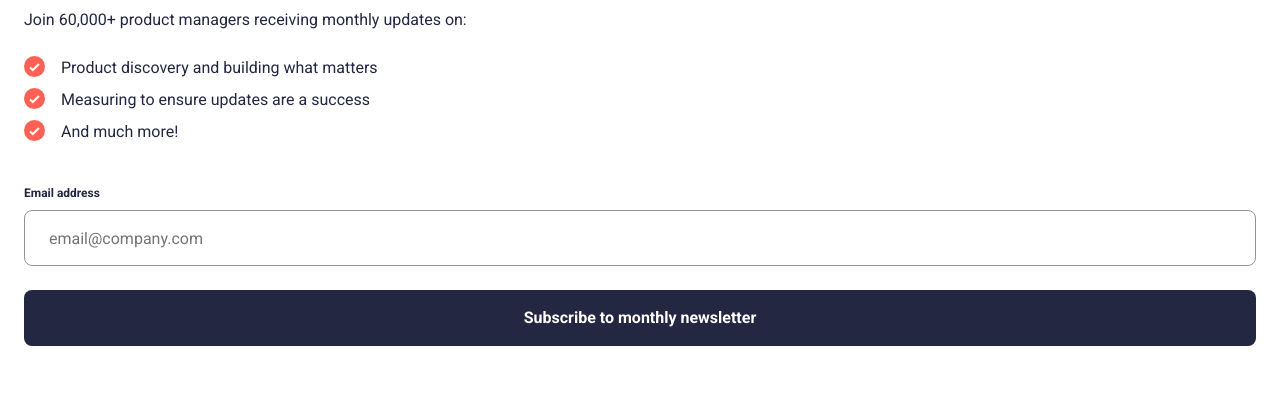
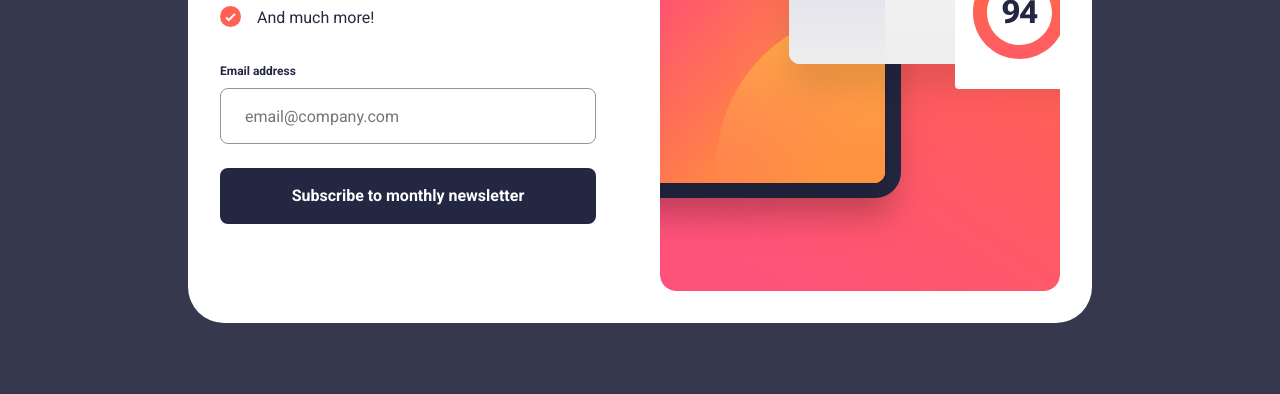
Before and after one commit to Natentado/FrontEnd_Mentor_NewsletterSignIn, a plain HTML site: page index.html in a window 1280 px wide. Shown: the part 406-800 px from the top of the page. Drawn offline with Linux system fonts and the light colour scheme.

Commit message:
feat: main page layout and logic finished

```diff
--- a/index.html
+++ b/index.html
@@ -16,6 +16,10 @@
   <body>
     <article>
       <picture>
+        <source
+          media="(min-width: 1280px)"
+          srcset="./assets/images/illustration-sign-up-desktop.svg"
+        >
         <img
           src="./assets/images/illustration-sign-up-mobile.svg"
           alt="News and statistics in your device"
@@ -56,17 +60,24 @@
           </ul>
         </div>
 
-        <form>
-          <label class="input text-preset-3">
+        <form id="newsletterForm">
+          <label
+            id="userEmailContainer"
+            for="userEmail"
+            class="input text-preset-3"
+          >
             Email address
             <input
+              id="userEmail"
+              name="userEmail"
               type="email"
               placeholder="email@company.com"
               class="text-preset-2"
+              required
             />
           </label>
 
-          <button class="button text-preset-2-bold">
+          <button type="submit" class="button text-preset-2-bold">
             Subscribe to monthly newsletter
           </button>
         </form>
--- a/script.js
+++ b/script.js
@@ -0,0 +1,23 @@
+const inputContainer = document.getElementById("userEmailContainer");
+const input = document.getElementById("userEmail");
+const form = document.getElementById("newsletterForm");
+
+form.onsubmit = (e) => {
+    e.preventDefault();
+
+    const emailRegex = /^[a-zA-Z0-9._%+-]+@[a-zA-Z0-9.-]+\.[a-zA-Z]{2,}$/;
+
+    const formData = new FormData(e.target);
+    const values = Object.fromEntries(formData);
+
+    const email = values.userEmail;
+    const isEmailValid = emailRegex.test(email);
+
+    if(!isEmailValid){
+        return inputContainer.classList.add("error");
+    };
+
+    return window.location.href = "/success-message/index.html";
+};
+
+input.onfocus = () => inputContainer.classList.remove("error");
--- a/styles/_components.scss
+++ b/styles/_components.scss
@@ -52,6 +52,8 @@
         background-color: $gradient;
 
         &:hover{
+            cursor: pointer;
+            background: $gradient;
             box-shadow: 0 16px 32px #FF615550;
         }
     }
@@ -61,5 +63,7 @@
     display: flex;
     flex-direction: column;
     gap: 32px;
+    width: 100%;
     padding: 64px;
+    background-color: $white;
 }
--- a/styles/_reset.scss
+++ b/styles/_reset.scss
@@ -6,4 +6,17 @@
 
 body{
     width: 100dvw;
+    background-color: $blue-700;
+
+    @media (max-width: 768px) {
+        display: flex;
+        min-height: 100dvh;
+    }
+
+    @media (min-width: 1280px){
+        display: flex;
+        justify-content: center;
+        align-items: center;
+        min-height: 100dvh;
+    }
 }
--- a/styles/_variables.scss
+++ b/styles/_variables.scss
@@ -10,7 +10,7 @@ $gradient: linear-gradient(to right, #FF6A3A, #FF527B);
     font-size: 56px;
     font-weight: 700;
 
-    @media (max-width: 768px) {
+    @media (max-width: 767px) {
         font-size: 40px;
     }
 }
--- a/styles/main.scss
+++ b/styles/main.scss
@@ -6,10 +6,12 @@ article{
     display: flex;
     flex-direction: column;
     gap: 40px;
+    background-color: $white;
 
     > picture{
         width: 100%;
         max-height: 284px;
+        object-fit: cover;
 
         img{
             width: 100%;
@@ -58,4 +60,63 @@ article{
             gap: 24px;
         }
     }
+
+    @media (min-width: 768px) {
+        width: 100%;
+        max-width: 608px;
+        margin: auto;
+        padding: 40px;
+        border-radius: 36px;
+
+        > picture{
+            max-height: 358px;
+
+            img{
+                max-height: 358px;
+                border-radius: 16px;
+            }
+        }
+
+        > div{
+            padding: unset;
+            gap: 24px;
+
+            > form{
+                gap: 16px;
+            }
+        }
+    }
+
+    @media (min-width: 1280px){
+        flex-direction: row;
+        align-items: center;
+        gap: 64px;
+        width: 100%;
+        max-width: 904px;
+        padding: 32px;
+        margin: unset;
+
+        > picture{
+            order: 1;
+            max-width: 400px;
+            max-height: 593px;
+
+            img{
+                max-width: 400px;
+                max-height: 593px;
+            }
+        }
+
+        > div{
+            gap: 32px;
+
+            > div{
+                gap: 32px;
+            }
+
+            > form{
+                gap: 24px;
+            }
+        }
+    }
 }
```
Also changed, not shown: success-message/index.html (added, +21 -0 lines), style.css, 1 other file.
